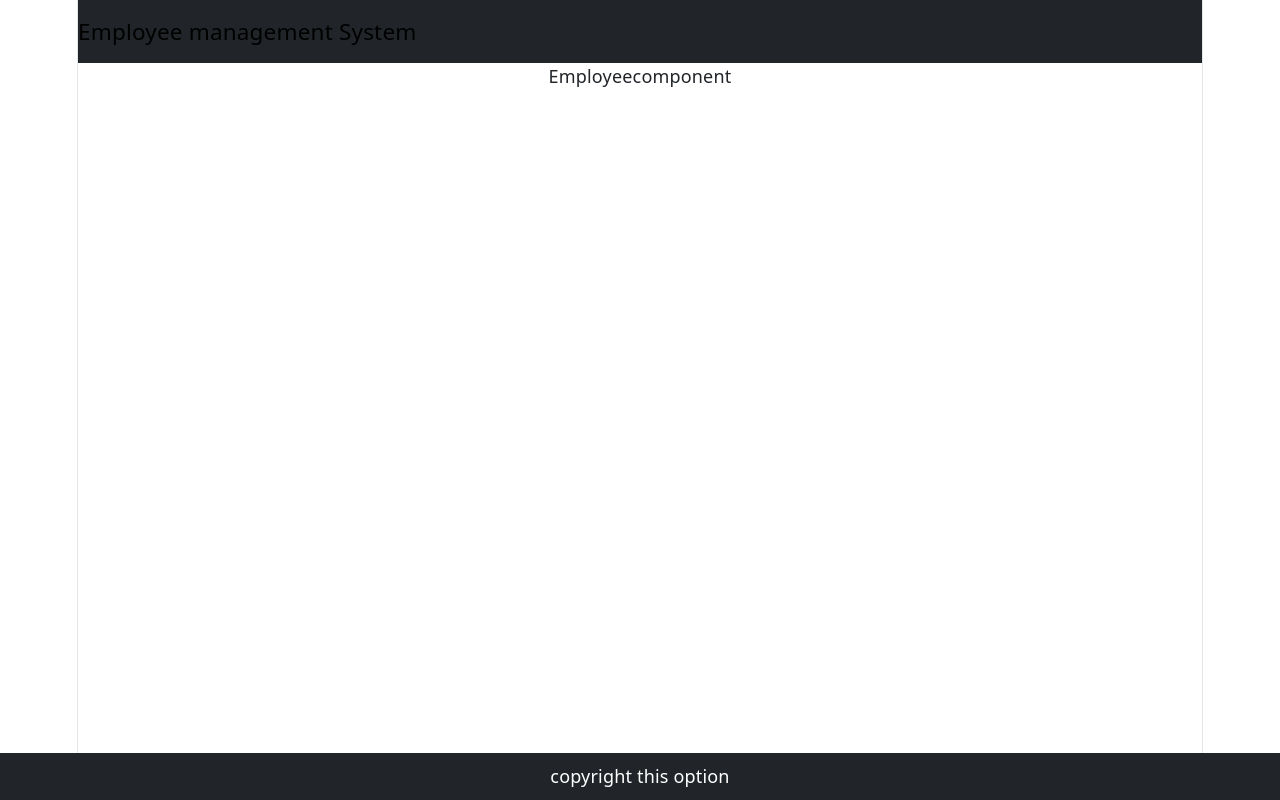
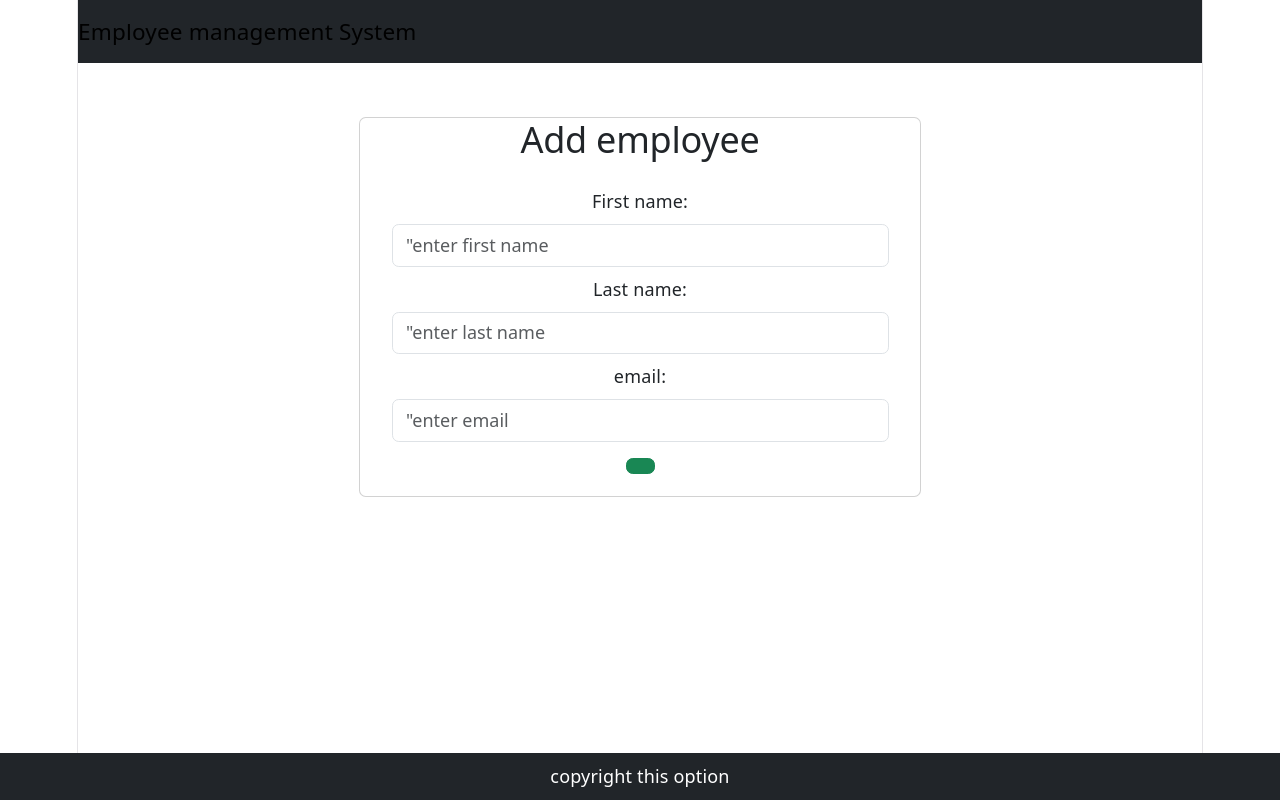
Before and after one commit to Jitendrabiswal/EMS_Full-Stack, a React (Vite) app in the folder ems-frontend/: page / in a window 1280 px wide. Both pictures are taken after a click on the button "Add Employee". Built offline with nearby package versions, Linux system fonts and the light colour scheme; no server answers.

Commit message:
perform api add operation from frontened to backenend

```diff
--- a/ems-frontend/src/App.jsx
+++ b/ems-frontend/src/App.jsx
@@ -21,7 +21,9 @@
      <Routes>
       <Route path='/' element={<ListEmployeeComponent />} />
 
-<Route path='/add-empl' element={<Employeecomponent />} />
+      <Route path='/add-empl' element={<Employeecomponent />} />
+
+      <Route path='/employees' element={ <ListEmployeeComponent/>}></Route>
 
 
      </Routes>
--- a/ems-frontend/src/Component/Employeecomponent.jsx
+++ b/ems-frontend/src/Component/Employeecomponent.jsx
@@ -1,7 +1,95 @@
-import React from 'react'
+import React, { useState } from 'react'
+import { createemployee } from '../Service/EmployeeService';
+import { useNavigate } from 'react-router-dom';
 
 export default function Employeecomponent() {
+
+  const[firstname,setfirstname]=useState('');
+  const[lastname,setlastname]=useState('');
+  const[email,setemail]=useState('');
+
+
+  const navigator=useNavigate();
+
+  const handlefirstname=(e)=>{
+    setfirstname(e.target.value);
+  }
+
+  const handlelastname=(e)=>{
+    setlastname(e.target.value);
+  }
+
+  const handleemail=(e)=>{
+    setemail(e.target.value);
+
+  }
+
+  function saveemployee(e) {
+    e.preventDefault();
+
+    const employee={firstname,lastname,email};
+    console.log(employee);
+
+    createemployee(employee).then((response)=>{
+      console.log(response.data);
+       navigator('/employees');
+
+
+    })
+
+
+  }
+
   return (
-    <div>Employeecomponent</div>
+    <div className='container'>
+      <br /><br />
+      <div className='row'>
+
+        <div className='card col-md-6 offset-md-3 offset-md-3'>
+          <h2 className='text-center'>Add employee</h2>
+          <div className='card-body'>
+
+            <form>
+
+              <div className='form-group mb-2'>
+                <label className='form-label'>First name:</label>
+                <input type="text"
+                placeholder='"enter first name'
+                name='firstname'
+                value={firstname}
+                className='form-control'
+                onChange={handlefirstname}
+                />
+              </div>
+
+              <div className='form-group mb-2'>
+                <label className='form-label'>Last name:</label>
+                <input type="text"
+                placeholder='"enter last name'
+                name='lastname'
+                value={lastname}
+                className='form-control'
+                onChange={handlelastname}
+                />
+              </div>
+              <div className='form-group mb-2'>
+                <label className='form-label'>email:</label>
+                <input type="text"
+                placeholder='"enter email'
+                name='email'
+                value={email}
+                className='form-control'
+                onChange={handleemail}
+                />
+              </div>
+
+              <button className='btn btn-success' onClick={saveemployee}></button>
+            </form>
+          </div>
+        </div>
+      </div>
+
+
+    </div>
   )
 }
--- a/ems-frontend/src/Service/EmployeeService.js
+++ b/ems-frontend/src/Service/EmployeeService.js
@@ -1,7 +1,16 @@
 import axios from "axios";
+
+console.log("EmployeeService Loaded");
 
 const database_url = "http://localhost:8080/emp/findall";
 
 export const employeedetails = () => {
     return axios.get(database_url);
-}
+};
+
+const posturl = "http://localhost:8080/emp/saveddata";
+
+export const createemployee = (employee) => {
+    console.log("createemployee called");
+    return axios.post(posturl, employee);
+};
```
Also changed, not shown: 2 other files (tests, documents, lock files or other folders).
